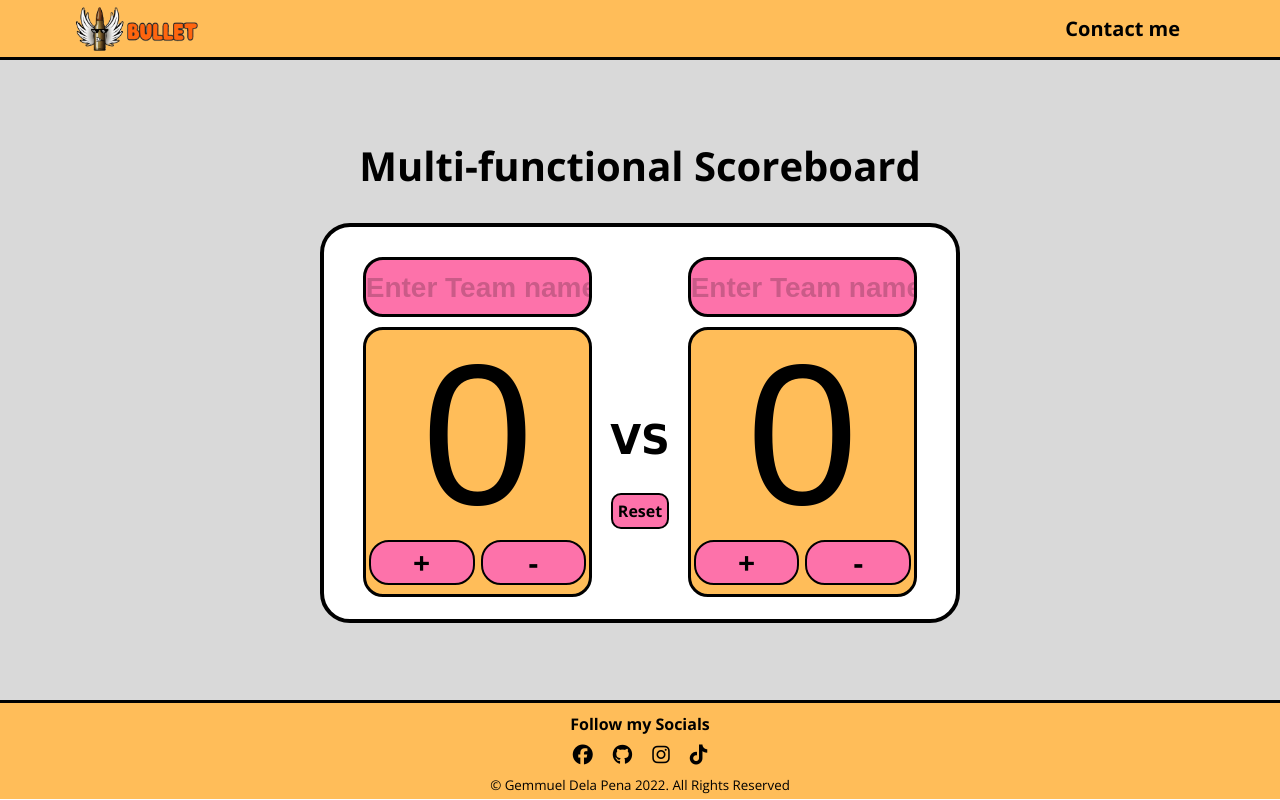
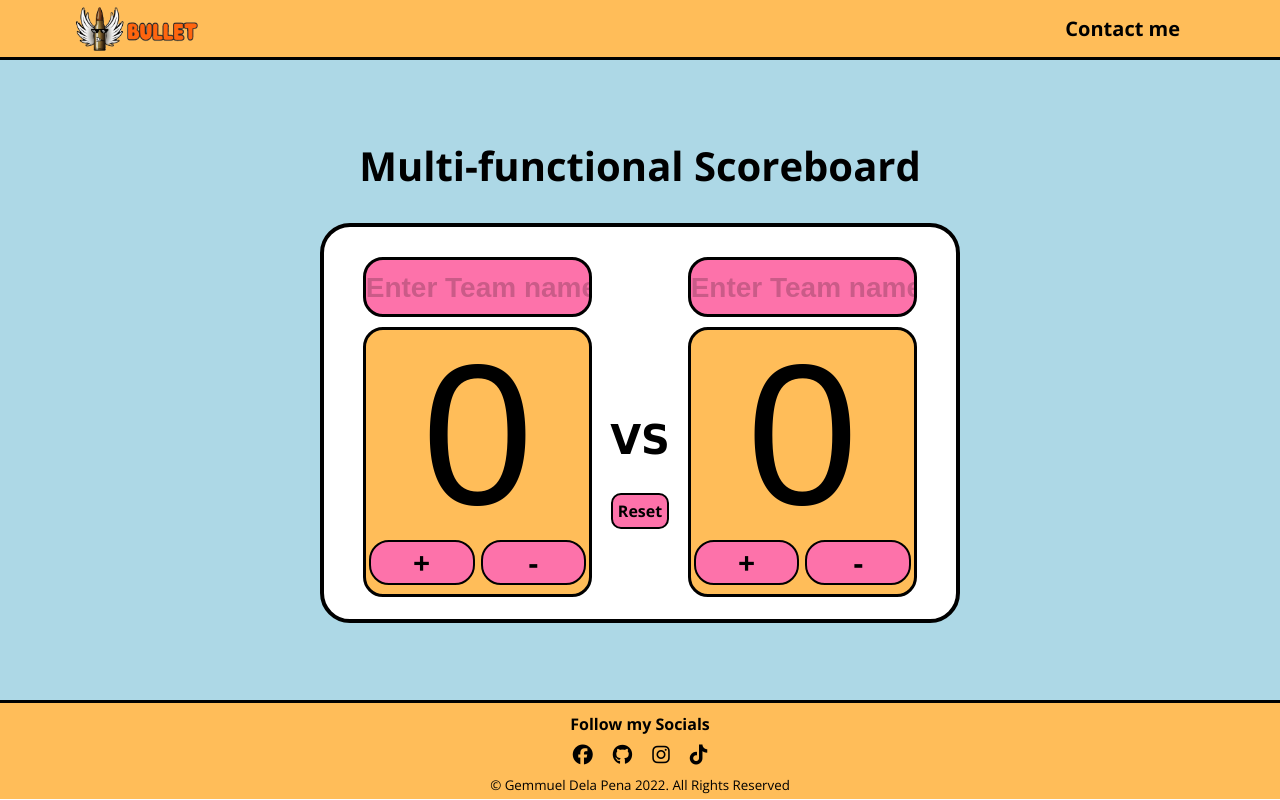
Before and after one commit to BulletOnli/Scoreboard, a plain HTML site: page index.html in a window 1280 px wide. Drawn offline with nearby package versions, Linux system fonts and the light colour scheme; a web font is replaced by a local one.

Commit message:
design changes

```diff
--- a/main.css
+++ b/main.css
@@ -8,7 +8,7 @@
 .main-body {
     width: 100%;
     height: 80vh;
-    background-color: #d9d9d9;
+    background-color: lightblue;
     display: flex;
     justify-content: center;
     align-items: center;
```
